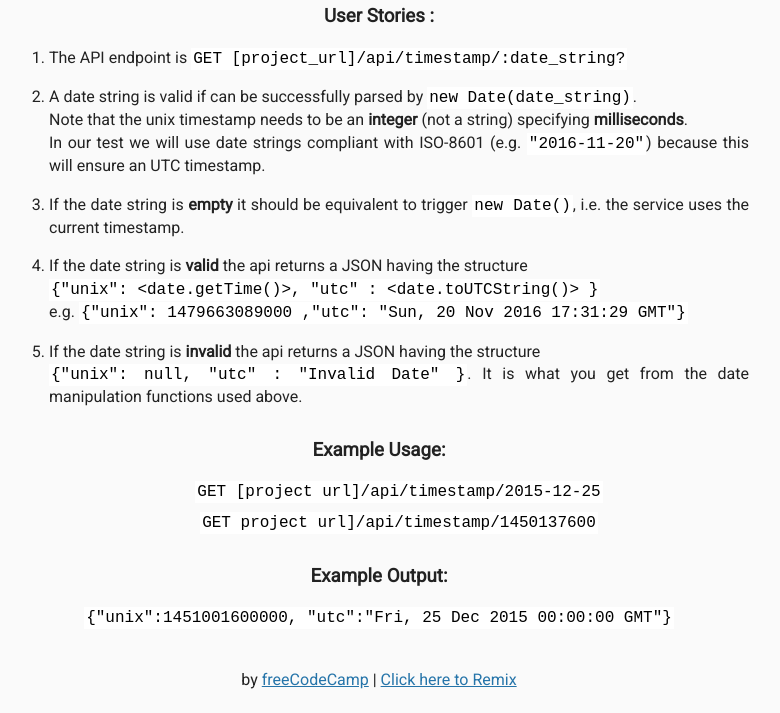
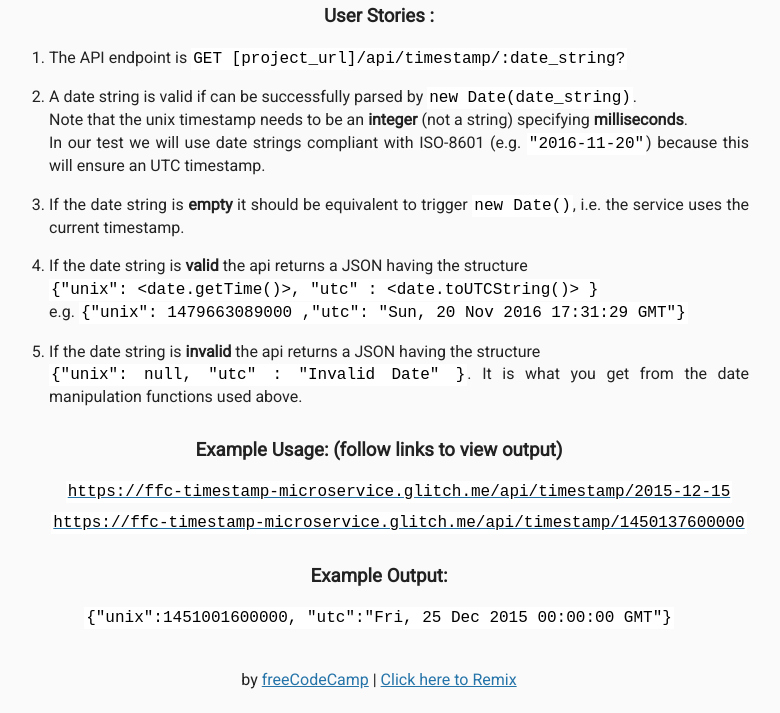
Before and after one commit to roblpetty/API-Project-Timestamp-Microservice, a website: page views/index.html in a window 1280 px wide. Shown: the part 87-800 px from the top of the page, without its empty margins (261-1041 px from the left). Drawn offline with Linux system fonts and the light colour scheme; files that its build step writes are made by us from their sources.

Commit message:
Fixed millisecond input, updated index.html to match readmed

```diff
--- a/server.js
+++ b/server.js
@@ -16,7 +16,10 @@ app.get("/", (req, res) => {
 });
 
 app.get("/api/timestamp/:date_string", (req, res) => {
-  let date = new Date(req.params.date_string);
+
+  let date = req.params.date_string;
+  date = req.params.date_string.indexOf('-') < 0 ? parseInt(date) : date;
+  date = new Date(date);
   res.json({"unix": date.getTime(), "utc": date.toUTCString()});
 });
 
--- a/views/index.html
+++ b/views/index.html
@@ -28,11 +28,10 @@
           </li>
         </ol>
 
-        <h3>Example Usage:</h3>
+        <h3>Example Usage: (follow links to view output)</h3>
         <ul>
-          <li>
-            <code>GET [project url]/api/timestamp/2015-12-25</code></li>
-          <li><code>GET project url]/api/timestamp/1450137600</code></li>
+          <li><a href="https://ffc-timestamp-microservice.glitch.me/api/timestamp/2015-12-15"><code> https://ffc-timestamp-microservice.glitch.me/api/timestamp/2015-12-15</code></a></li>
+          <li><a href="https://ffc-timestamp-microservice.glitch.me/api/timestamp/1450137600000"><code>https://ffc-timestamp-microservice.glitch.me/api/timestamp/1450137600000</code></a></li>
         </ul>
 
         <h3>Example Output:</h3>
```
Also changed, not shown: README.md.
